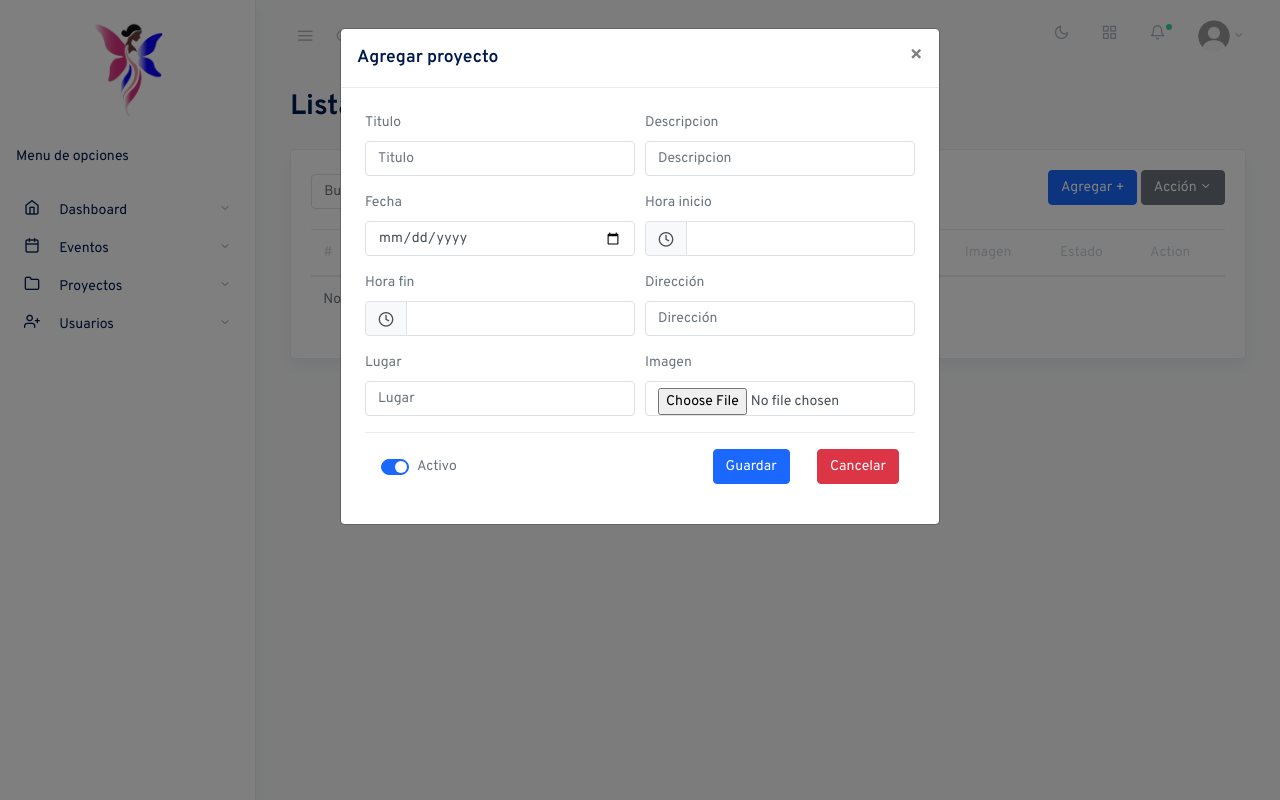
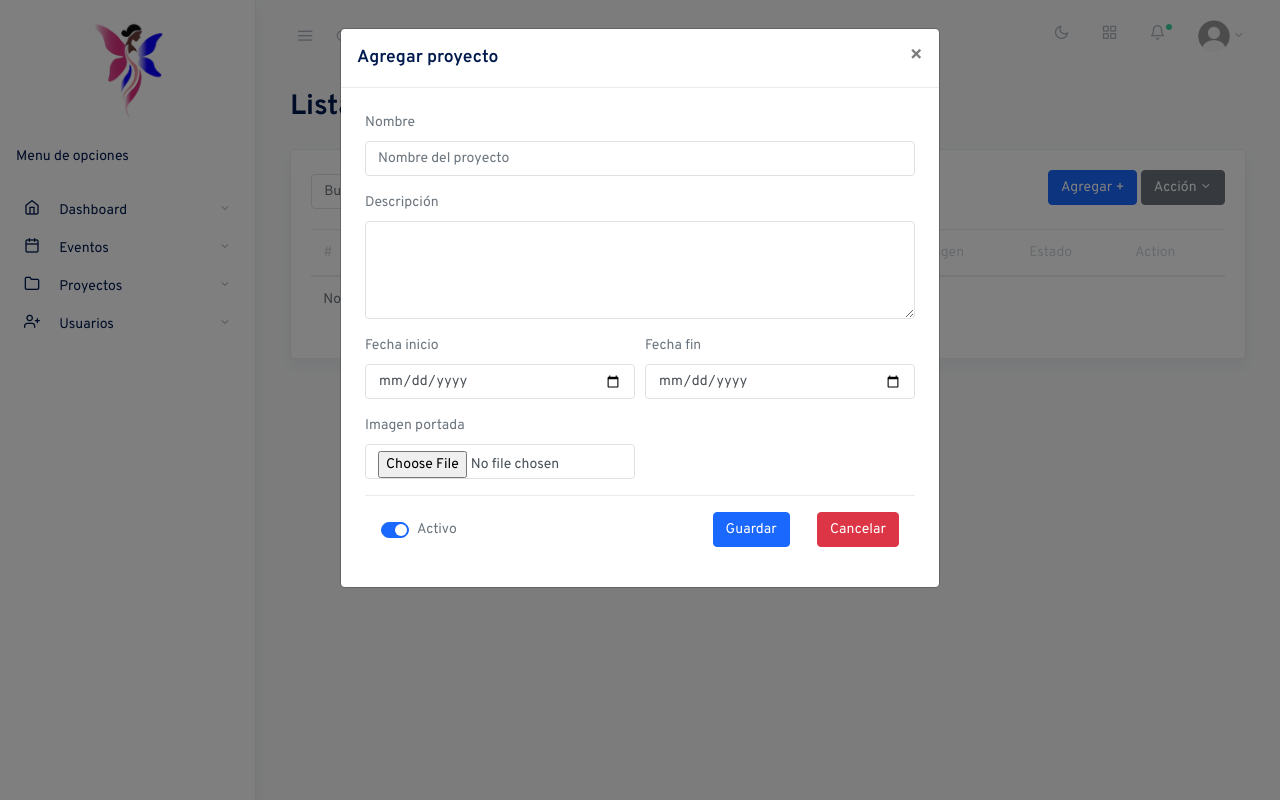
Before and after one commit to emily-ochoa-instipp/fundacionETM, a Django app: page /proyectos/proyectos/registrar/ in a window 1280 px wide, after a click on "Agregar +". Run offline with Django 5.2, Linux system fonts and the light colour scheme; parts of the project's set-up code (start-up, migrations or seed data) failed here and were passed over; some libraries are stand-ins or nearby versions; some web fonts are replaced.

Commit message:
Act proyecto

```diff
--- a/apps/proyectos/models.py
+++ b/apps/proyectos/models.py
@@ -7,6 +7,7 @@ class Proyecto (models.Model):
     descripcion = models.TextField()
     imagen = models.ImageField(upload_to='proyectos/', blank=True, null=True)
     fecha_inicio = models.DateField()
+    fecha_fin = models.DateField(null=True, blank=True)
     estado = models.BooleanField(default=True)
 
     def __str__(self):
--- a/apps/proyectos/templates/proyectos/tabla_proyectos.html
+++ b/apps/proyectos/templates/proyectos/tabla_proyectos.html
@@ -67,47 +67,25 @@
                                         </div>
                                     {% endif %}
                                     <div class="form-row">
-                                      <div class="form-group col-md-6">
-                                        <label for="inputTitulo">Titulo</label>
-                                        <input type="text" class="form-control" id="inputTitulo" placeholder="Titulo" name="txtTitulo" required>
+                                      <div class="form-group col-md-12">
+                                        <label for="inputNombre">Nombre</label>
+                                        <input type="text" class="form-control" id="inputNombre" placeholder="Nombre del proyecto" name="txtNombre" required>
+                                      </div>
+                                      <div class="form-group col-md-12">
+                                          <label for="inputDescripcion">Descripción</label>
+                                          <textarea class="form-control" id="inputDescripcion" name="txtDescripcion" rows="4" required></textarea>
                                       </div>
                                       <div class="form-group col-md-6">
-                                        <label for="inputDescripcion">Descripcion</label>
-                                        <input type="text" class="form-control" id="inputDescripcion" placeholder="Descripcion" name="txtDescripcion" required>
+                                        <label for="inputFchInicio">Fecha inicio</label>
+                                        <input type="date" class="form-control" id="inputFchInicio" placeholder="Fecha" name="txtFechaInicio" required>
                                       </div>
                                       <div class="form-group col-md-6">
-                                        <label for="inputFch">Fecha</label>
-                                        <input type="date" class="form-control" id="inputFch" placeholder="Fecha" name="txtFecha" required>
+                                        <label for="inputFchFin">Fecha fin</label>
+                                        <input type="date" class="form-control" id="inputFchFin" placeholder="Fecha" name="txtFechaFin">
                                       </div>
                                       <div class="form-group col-md-6">
-                                        <label for="startDate">Hora inicio</label>
-                                        <div class="input-group">
-                                          <div class="input-group-prepend">
-                                            <div class="input-group-text" id="button-addon-time"><span class="fe fe-clock fe-16"></span></div>
-                                          </div>
-                                          <input type="text" class="form-control time-input" id="start-time" name="txtHoraInicio">
-                                        </div>
-                                      </div>
-                                        <div class="form-group col-md-6">
-                                        <label for="startDate">Hora fin</label>
-                                        <div class="input-group">
-                                          <div class="input-group-prepend">
-                                            <div class="input-group-text" id="button-addon-time"><span class="fe fe-clock fe-16"></span></div>
-                                          </div>
-                                          <input type="text" class="form-control time-input" id="start-time" name="txtHoraFin">
-                                        </div>
-                                      </div>
-                                      <div class="form-group col-md-6">
-                                        <label for="inputDireccion">Dirección</label>
-                                        <input type="text" class="form-control" id="inputDireccion" placeholder="Dirección" name="txtDireccion" required>
-                                      </div>
-                                      <div class="form-group col-md-6">
-                                        <label for="inputLugar">Lugar</label>
-                                        <input type="text" class="form-control" id="inputLugar" placeholder="Lugar" name="txtLugar" required>
-                                      </div>
-                                      <div class="form-group col-md-6">
-                                        <label for="inputImagen">Imagen</label>
-                                        <input type="file" class="form-control" id="inputImagen" placeholder="Imagen" name="imagen" required>
+                                        <label for="inputImagen">Imagen portada</label>
+                                        <input type="file" class="form-control" id="inputImagen" placeholder="Imagen" name="imagen" >
                                       </div>
                                     </div>
                                     <div class="modal-footer d-flex justify-content-between">
@@ -136,10 +114,8 @@
                             <th>#</th>
                             <th>Titulo</th>
                             <th>Descripcion</th>
-                            <th>Fecha</th>
-                            <th>Hora inicio</th>
-                            <th>Hora fin</th>
-                            <th>Lugar</th>
+                            <th>Fecha_inicio</th>
+                            <th>Fecha_fin</th>
                             <th>Imagen</th>
                             <th>Estado</th>
                             <th>Action</th>
@@ -151,10 +127,8 @@
                             <td>{{ proyecto.id }}</td>
                             <td>{{ proyecto.titulo }}</td>
                             <td>{{ proyecto.descripcion }}</td>
-                            <td>{{ proyecto.fecha }}</td>
-                            <td>{{ proyecto.hora_inicio }}</td>
-                            <td>{{ proyecto.hora_fin }}</td>
-                            <td>{{ proyecto.lugar }}</td>
+                            <td>{{ proyecto.fecha_inicio }}</td>
+                            <td>{{ proyecto.fecha_fin|default:"En curso"  }}</td>
                             <td>
                               {% if proyecto.imagen %}
                                 <img src="{{ proyecto.imagen.url }}" alt="imagen" style="width:80px; height:auto;">
--- a/apps/proyectos/views.py
+++ b/apps/proyectos/views.py
@@ -18,6 +18,7 @@ def registrar_proyecto(request):
         nombre = request.POST.get('txtNombre')
         descripcion = request.POST.get('txtDescripcion')
         fecha_inicio = request.POST.get('txtFechaInicio')
+        fecha_fin = request.POST.get('txtFechaFin')
         estado = True
         imagen = request.FILES.get('txtImagen')
 
@@ -25,6 +26,7 @@ def registrar_proyecto(request):
             nombre=nombre,
             descripcion=descripcion,
             fecha_inicio=fecha_inicio,
+            fecha_fin=fecha_fin,
             estado=estado,
             imagen=imagen
         )
@@ -41,6 +43,7 @@ def editar_proyecto(request, proyecto_id):
         proyecto.nombre = request.POST.get('txtNombre')
         proyecto.descripcion = request.POST.get('txtDescripcion')
         proyecto.fecha_inicio = request.POST.get('txtFechaInicio')
+        proyecto.fecha_fin = request.POST.get('txtFechaFin')
         proyecto.estado = True if request.POST.get('estado') == 'on' else False
 
         if 'txtImagen' in request.FILES:
--- a/apps/website/urls.py
+++ b/apps/website/urls.py
@@ -6,9 +6,10 @@ urlpatterns = [
     path('', views.index_views, name='index'),
 
     # path('nosotras/', views.nosotras, name='nosotras'),
-    path('website/', views.eventos_views, name='eventos'),
-    path('eventos/<int:id>/', views.evento_detalles, name='evento_detalles'),
-    path('proyectos/<int:id>/', views.proyecto_detalles, name='proyecto_detalles'),
+    path('eventos/', views.eventos_views, name='eventos'),
+    path('proyectos/', views.proyectos_views, name='proyectos'),
+    path('evento/<int:id>/', views.evento_detalles, name='evento_detalles'),
+    path('proyecto/<int:id>/', views.proyecto_detalles, name='proyecto_detalles'),
     # path('nosotras/', views.nosotras, name='nosotras'),
     # path('nosotras/', views.nosotras, name='nosotras'),
 
```
Also changed, not shown: apps/proyectos/templates/proyectos/editar_proyecto.html (+14 -18 lines), apps/website/templates/website/index.html (+6 -8 lines), apps/website/templates/website/proyecto_detalles.html (+9 -11 lines), apps/website/templates/website/proyectos.html (+8 -10 lines), apps/website/views.py (+47 -16 lines), apps/proyectos/migrations/0002_proyecto_fecha_fin.py (added).
